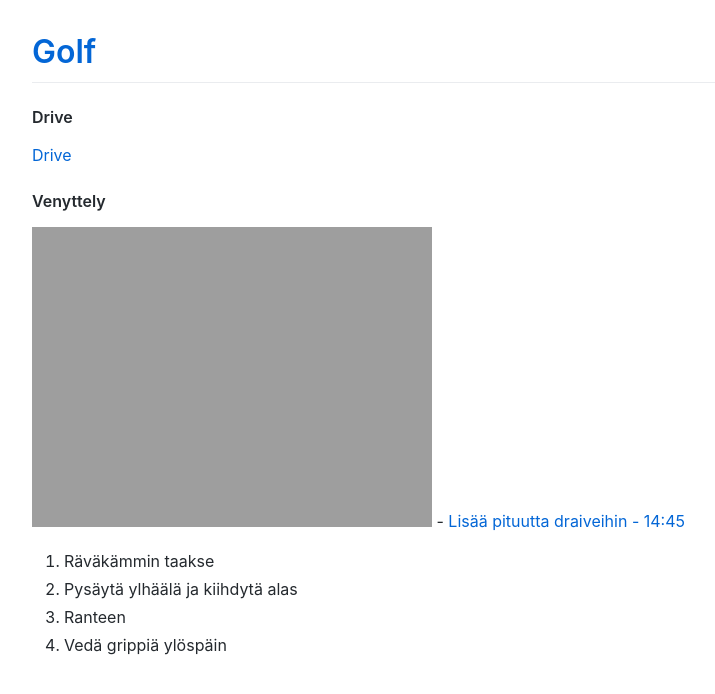
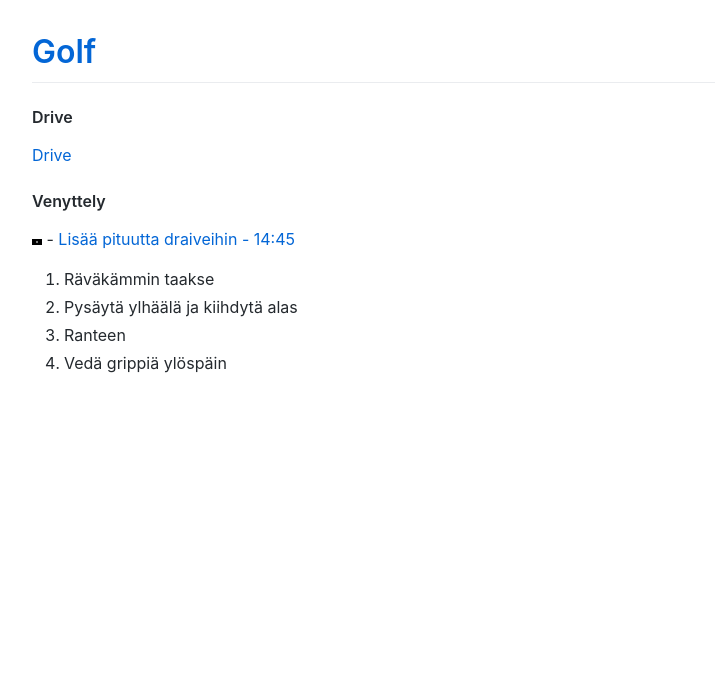
Before and after one commit to haapio/haapio.github.io, a Jekyll site: the page built from index.md, in a window 1280 px wide. Shown: the top 694 px of the page, without its empty margins (118-833 px from the left). Built offline with Jekyll 4.4.1, drawn with Linux system fonts in a browser that asks for light colours; comment, search, counter and statistics services are not loaded.

Commit message:
Update index.md

```diff
--- a/index.md
+++ b/index.md
@@ -7,8 +7,7 @@ layout: default
 [Drive](./drive.html)
 
 #### Venyttely
-
-![Instagram](instagram.png | width=10) - [Lisää pituutta draiveihin - 14:45](https://www.youtube.com/watch?v=lCz5lVhGB9A)
+<img src="instagram.png" alt="Instagram" width="10"> - [Lisää pituutta draiveihin - 14:45](https://www.youtube.com/watch?v=lCz5lVhGB9A)
 1.  Räväkämmin taakse
 2.  Pysäytä ylhäälä ja kiihdytä alas
 3.  Ranteen
```
